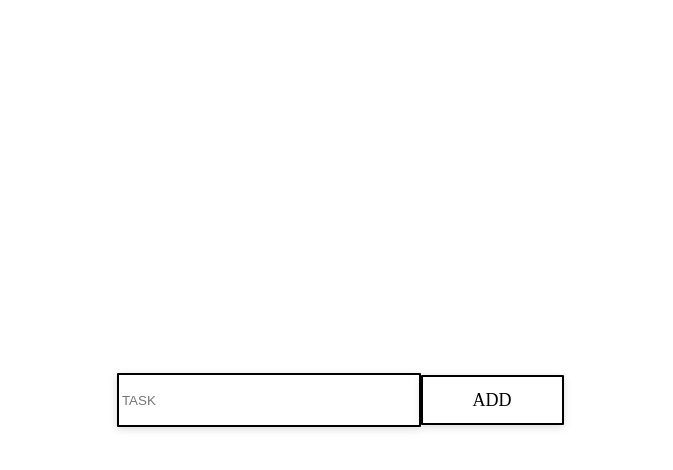
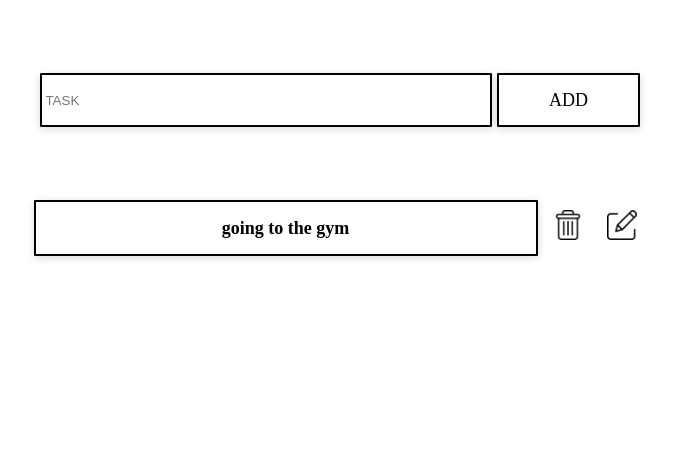
Before and after one commit to moses-ka/gymdo, a plain HTML site: page index.html in a window 1280 px wide. Shown: the whole page, without its empty margins (300-973 px from the left). Drawn offline with Linux system fonts and the light colour scheme.

Commit message:
form done

```diff
--- a/index.html
+++ b/index.html
@@ -10,16 +10,26 @@
 </head>
 <body class="body">
 
-            <form action="">
+    <div class="posts">
+        <div class="formContainer">
 
-                    <div class="formContainer">
+           <input id="taskIn" class="taskIn" value="" placeholder=" TASK" type="text" onchange="">
+           <button class="button" id="addBtn" onclick="addTask()" >Add</button>
 
-                        <input id="taskIn" class="taskIn" placeholder=" TASK" type="text" onchange="">
-                        <button class="addBtn" id="addBtn" >Add</button>
-                    </div>
+        </div>
+         <div class="post1">
+            <div id="taskContainer" class="taskContainer">
+                <h3 id="text">going to the gym</h3>
+            </div>
+              <div>
+                <img class="img" width="30px" src="assets/delete.png" alt="">
+                <img class="img" width="30px" src="assets/edit.png" alt="">
+                  <!-- <button class="buttonEdit" id="addBtn" >Edit</button>
+                  <button class="buttonDelet" id="addBtn" >Delet</button> -->
+              </div>
+         </div>
 
-            </form>
-        </div>
-     </div>
+    </div>
+
 </body>
 </html>
--- a/script.js
+++ b/script.js
@@ -0,0 +1,15 @@
+const addTask = () => {
+    const task = document.getElementById("taskIn").value
+    let divAdded = `<div class="post1">
+    <div id="taskContainer" class="taskContainer">
+        <h3 id="text">${task}</h3>
+    </div>
+      <div>
+        <img class="img" width="30px" src="assets/delete.png" alt="">
+        <img class="img" width="30px" src="assets/edit.png" alt="">
+          <!-- <button class="buttonEdit" id="addBtn" >Edit</button>
+          <button class="buttonDelet" id="addBtn" >Delet</button> -->
+      </div>
+ </div>`
+
+}
--- a/style.css
+++ b/style.css
@@ -3,25 +3,55 @@
     padding: 0;
   }
 
-.formContainer{
-    width: 100%;
-    height: 100vh;
+
+.posts {
     display: flex;
-
+    flex-direction: column;
     align-items: center;
     justify-content: center;
 
 }
+.formContainer{
+    width:600px;
+    height: 200px;
+    display: flex;
+    gap: 5px;
+    align-items: center;
+    justify-content: center;
+
+}
+.post1 {
+    display: flex;
+    justify-content: center;
+    gap: 5px;
+    width: 100%;
+    height: 56px;
+
+}
+.taskContainer{
+    display: flex;
+    flex-direction: column;
+    align-items: center;
+    justify-content: center;
+    width: 500px;
+    border: solid #000000 2px;
+    box-shadow: rgba(0, 0, 0, 0.15) 0px 2px 8px;
+    border-radius: 1px;
+}
+/* .taskContainer:hover{
+    width: 300px;
+} */
 .taskIn{
-    width: 300px;
+    width: 600px;
     height : 50px;
     border: solid #000000 2px;
     box-shadow: rgba(0, 0, 0, 0.15) 0px 2px 8px;
     border-radius: 1px;
 }
-.addBtn{
+.button,.buttonEdi, .buttonEdit{
 
-    height: 50px;
+    height: 54px;
+    width: 150px;
     font-family: Koulen;
         font-weight: 0;
         font-size: 18px;
@@ -35,7 +65,7 @@
         transform: translateY(0);
         text-transform: uppercase;
 }
-.addBtn:hover{
+.button:hover,.buttonDelet:hover,.buttonEdit:hover{
 
     transition : 500ms;
     padding: 10px 44px;
@@ -43,4 +73,36 @@
     background-color: #000000;
     color: #ffffff;
     border: solid 1px #ffffff;
-       }
+    }
+.buttonDelet, .buttonEdit{
+    height: 54px;
+    width: 150px;
+    font-family: Koulen;
+    font-weight: 0;
+    font-size: 18px;
+    color: #000000;
+    background-color: #ffffff;
+    padding: 5px 50px;
+    border: solid #000000 2px;
+    box-shadow: rgba(0, 0, 0, 0.15) 0px 2px 8px;
+    border-radius: 1px;
+    transition : 500ms;
+    transform: translateY(0);
+    text-transform: uppercase;
+    /* display: none !important; */
+}
+h3{
+    font-family: Koulen;
+
+    font-size: 18px;
+    color: #000000;
+    text-align: center;
+}
+.img{
+   margin: 10px;
+}
+.img:hover {
+    transform: scale(1.1);
+    transition: 300ms;
+
+}
```
Also changed, not shown: assets/delete.png (added), assets/edit.png (added).
